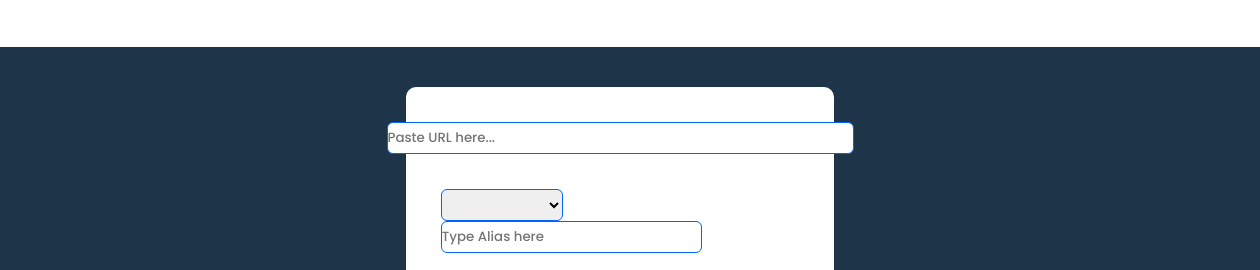
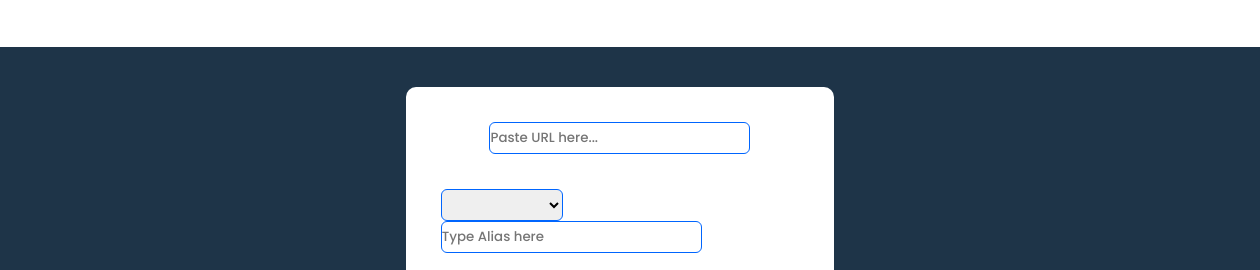
Before and after one commit to Olujonwo/Landing-Page, a plain HTML site: page index.html in a window 1280 px wide. Shown: the part 2087-2357 px from the top of the page, 20-1280 px from the left. Drawn offline with nearby package versions, Linux system fonts and the light colour scheme.

Commit message:
first commit

```diff
--- a/index.html
+++ b/index.html
@@ -301,7 +301,7 @@
     <div class="clicke1">
 
         <div class="clicke">
-                <input type="text" size="38"  maxlength="50" placeholder="Paste URL here..." class="paste"/><br/>
+                <input type="text" size="20"  maxlength="50" placeholder="Paste URL here..." class="paste"/><br/>
                 <div class="drop">
                     <div class="drop1">
                         <select name="choose domain" class="paste1">
```
